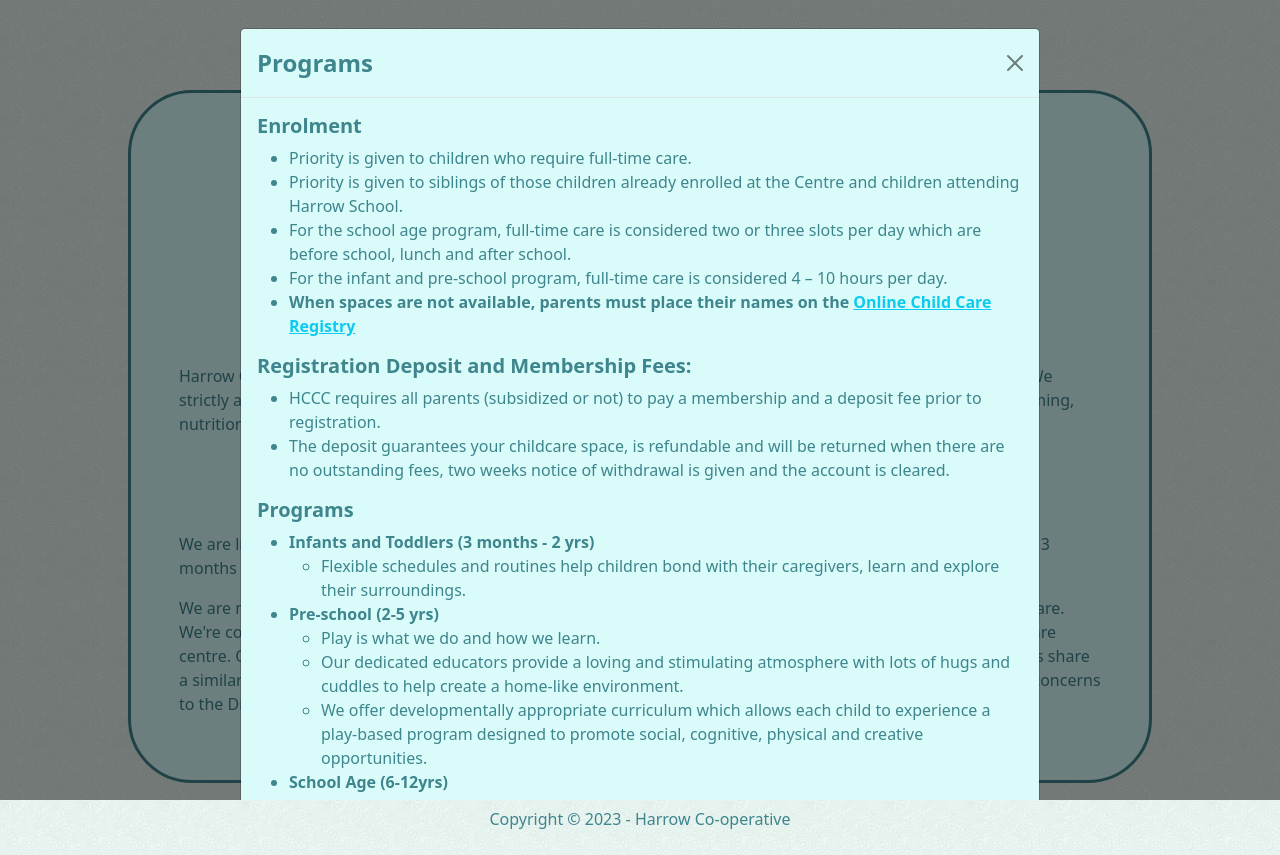
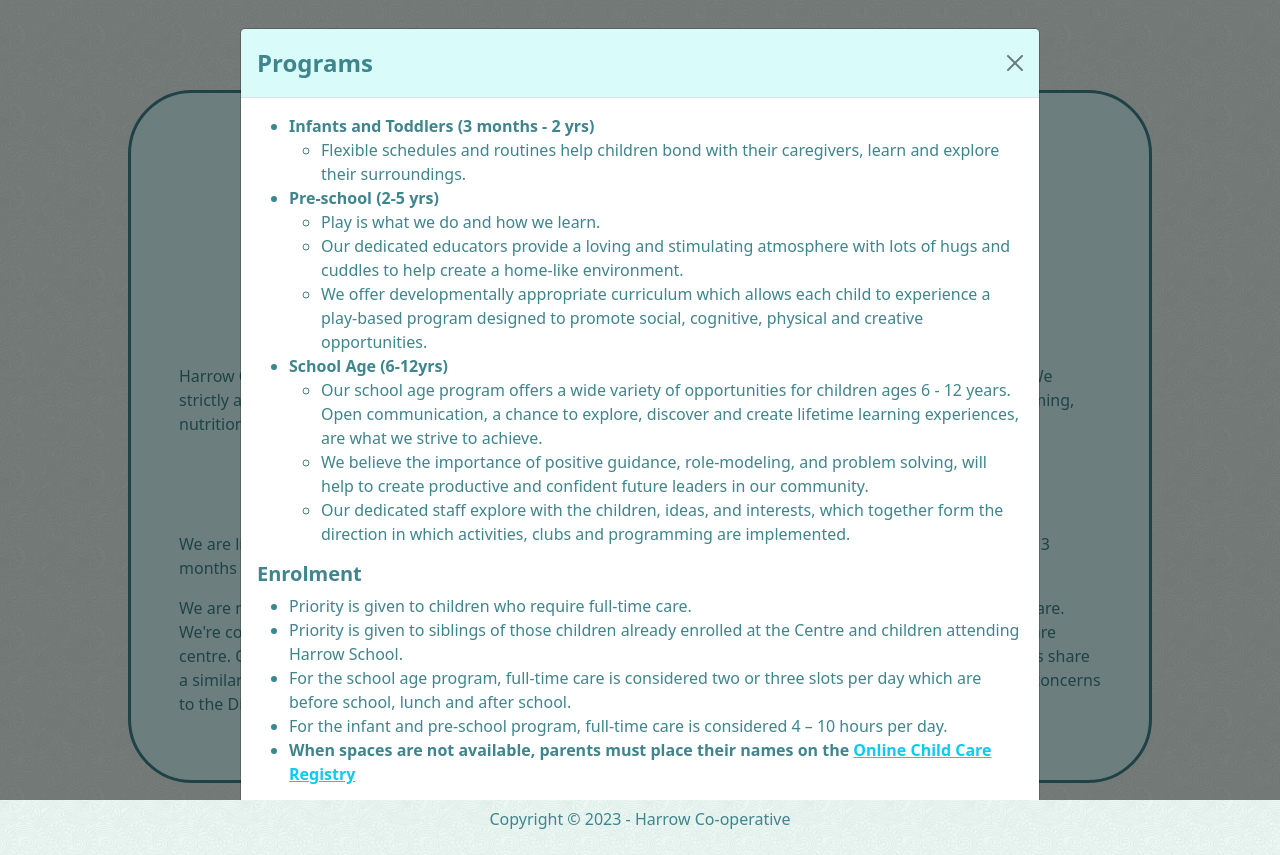
Before and after one commit to dustinbelen/hcccmb, a plain HTML site: page index.html in a window 1280 px wide. Both pictures are taken after a click on the button "Programs". Drawn offline with Linux system fonts and the light colour scheme; files whose address does not match are found by name.

Commit message:
rearranged programs modal and updated modal design

```diff
--- a/custom-styles.css
+++ b/custom-styles.css
@@ -124,3 +124,7 @@
 .modal h5 {
     font-weight: bold;
 }
+
+.modal-body {
+    background-color: #fff;
+}
--- a/index.html
+++ b/index.html
@@ -21,7 +21,7 @@
                     <button type="button" class="btn main-nav-btn btn-lg p-4 mx-2" data-bs-toggle="modal" data-bs-target="#feesModal"><i class="fa-solid fa-money-check-dollar nav-icon"></i><p class="m-0 main-nav-icon-label">Fees</p></button>
                     <button type="button" class="btn main-nav-btn btn-lg p-4 mx-2" data-bs-toggle="modal" data-bs-target="#aboutModal"><i class="fa-solid fa-circle-info nav-icon"></i><p class="m-0 main-nav-icon-label">About</p></button>
                     <button type="button" class="btn main-nav-btn btn-lg p-4 mx-2" data-bs-toggle="modal" data-bs-target="#contactModal"><i class="fa-solid fa-envelope nav-icon"></i><p class="m-0 main-nav-icon-label">Contact</p></button>
-                    <button type="button" class="btn main-nav-btn btn-lg p-4 mx-2" data-bs-toggle="modal" data-bs-target="#policyModal"><i class="fa-solid fa-book nav-icon"></i><p class="m-0 main-nav-icon-label">Policy</p></button>
+                    <button type="button" class="btn main-nav-btn btn-lg p-4 mx-2" data-bs-toggle="modal" data-bs-target="#policyModal"><i class="fa-solid fa-book nav-icon"></i><p class="m-0 main-nav-icon-label">Handbook</p></button>
                     <button type="button" class="btn main-nav-btn btn-lg p-4 mx-2" data-bs-toggle="modal" data-bs-target="#wishlistModal"><i class="fa-solid fa-gift nav-icon"></i><p class="m-0 main-nav-icon-label">Wishlist</p></button>
                 </div>
 
@@ -70,21 +70,6 @@
                 <button type="button" class="btn-close" data-bs-dismiss="modal" aria-label="Close"></button>
                 </div>
                 <div class="modal-body">
-                    <h5>Enrolment</h5>
-                    <ul>
-                        <li>Priority is given to children who require full-time care.</li>
-                        <li>Priority is given to siblings of those children already enrolled at the Centre and children attending Harrow School.</li>
-                        <li>For the school age program, full-time care is considered two or three slots per day which are before school, lunch and after school.</li>
-                        <li>For the infant and pre-school program, full-time care is considered 4 &ndash; 10 hours per day.</li>
-                        <li><strong>When spaces are not available, parents must place their names on the <a class="link-info" href="http://www.gov.mb.ca/fs/parentupdate/index.html" target="_blank">Online Child Care Registry</a></strong></li>
-                    </ul>
-                    <h5>Registration Deposit and Membership Fees:</h5>
-                    <ul>
-                        <li>HCCC requires all parents (subsidized or not) to pay a membership and a deposit fee prior to registration.</li>
-                        <li>The deposit guarantees your childcare space, is refundable and will be returned when there are no outstanding fees, two weeks notice of withdrawal is given and the account is cleared.</li>
-                    </ul>
-                    <p></p>
-                    <h5>Programs</h5>
                     <ul>
                         <li><strong>Infants and Toddlers (3 months - 2 yrs)</strong></li>
                         <ul>
@@ -103,6 +88,21 @@
                             <li>Our dedicated staff explore with the children, ideas, and interests, which together form the direction in which activities, clubs and programming are implemented.</li>
                         </ul>
                     </ul>
+                    <h5>Enrolment</h5>
+                    <ul>
+                        <li>Priority is given to children who require full-time care.</li>
+                        <li>Priority is given to siblings of those children already enrolled at the Centre and children attending Harrow School.</li>
+                        <li>For the school age program, full-time care is considered two or three slots per day which are before school, lunch and after school.</li>
+                        <li>For the infant and pre-school program, full-time care is considered 4 &ndash; 10 hours per day.</li>
+                        <li><strong>When spaces are not available, parents must place their names on the <a class="link-info" href="http://www.gov.mb.ca/fs/parentupdate/index.html" target="_blank">Online Child Care Registry</a></strong></li>
+                    </ul>
+                    <h5>Registration Deposit and Membership Fees</h5>
+                    <ul>
+                        <li>HCCC requires all parents (subsidized or not) to pay a membership and a deposit fee prior to registration.</li>
+                        <li>The deposit guarantees your childcare space, is refundable and will be returned when there are no outstanding fees, two weeks notice of withdrawal is given and the account is cleared.</li>
+                    </ul>
+
+
                 </div>
                 <div class="modal-footer">
                 <button type="button" class="btn btn-secondary" data-bs-dismiss="modal">Close</button>
```
